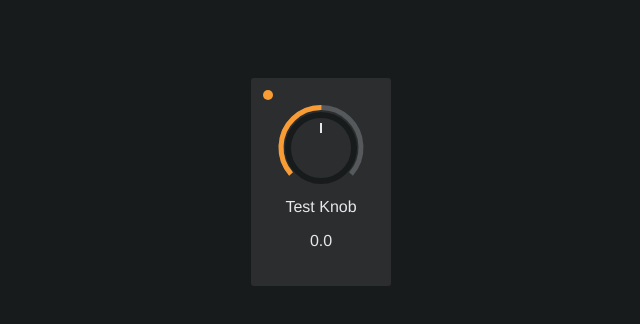
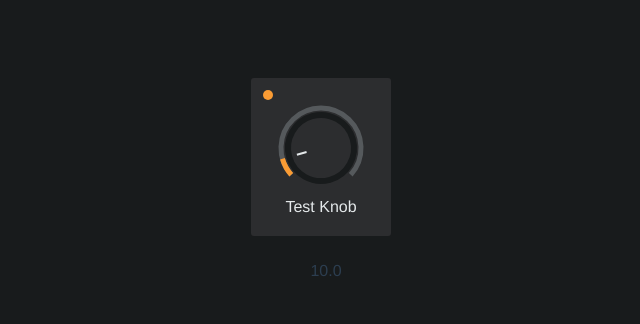
Before and after one commit to warrengalyen/polyforce, a Vue app: page / in a window 1280 px wide. Shown: the top 324 px of the page, without its empty margins (314-954 px from the left). Built offline with nearby package versions, Linux system fonts and the light colour scheme.

Commit message:
update and hook up knob component for testing

```diff
--- a/src/components/global/Control.vue
+++ b/src/components/global/Control.vue
@@ -92,7 +92,9 @@
             {{ knob.label }}
           </div>
         </div> -->
-        <knob bipolar></knob>
+        <knob :knob="knobData" v-model="value"></knob>
+
+        <p>{{ value.toFixed(1) }}</p>
       </div>
     </div>
   </div>
@@ -102,7 +104,6 @@
 export default {
   data() {
     return {
-      colorArray: ["#23CDE8", "#23F376", "#FFFB43", "#FA9C34", "#21CD92", "#ED31A2", "#E22"],
       effects: [
         {
           id: 0,
@@ -267,7 +268,18 @@ export default {
           // Knob method to update parameters based on the know rotation
           // selectedKnob.method(selectedKnob.rotation, selectedKnob.modifier);
         }
-      }
+      },
+      knobData: {
+        id: 0,
+        label: "Test Knob",
+        rotation: 0,
+        color: "#FA9C34",
+        active: true,
+        selected: false,
+        style: 1
+      },
+      options: [{ label: "one" }, { label: "two" }, { label: "three" }, { label: "four" }],
+      value: 10
     };
   },
   methods: {
@@ -367,4 +379,5 @@ export default {
 
 .knob-container {
   padding: 10px 0;
-}</style>
+}
+</style>
--- a/src/components/global/Knob.vue
+++ b/src/components/global/Knob.vue
@@ -2,114 +2,232 @@
   <div :class="['knob', 'style' + knob.style]">
     <div class="knob-active-light" :style="{ 'background-color': knob.active ? knob.color : '#888' }" @click="knob.active = !knob.active"></div>
     <div class="knob-dial" :style="{ color: knob.active ? knob.color : '#888' }">
-      <div class="dial-grip" :style="{ transform: 'translate(-50%,-50%) rotate(' + knob.rotation + 'deg)' }" @mousedown="handleMouseDown"></div>
+      <div class="knob-labels">
+        <div v-for="(option, index) in _options" :key="index" class="knob-label-anchor" :style="{ '--angle': option.angle }">
+          <div class="knob-label-tick"></div>
+          <div v-if="option.label" class="knob-label-text">
+            <div v-html="option.label" />
+          </div>
+        </div>
+      </div>
+      <div class="dial-grip" :style="{ transform: 'translate(-50%,-50%) rotate(' + rotation + 'deg)' }" @mousedown="handleMouseDown" @wheel="handleMouseWheel" @dblclick="handleDbClick"></div>
       <svg class="dial-svg" viewBox="0 0 100 100">
-        <path d="M20,76 A 40 40 0 1 1 80 76" fill="none" stroke="#55595C" />
-        <path d="M20,76 A 40 40 0 1 1 80 76" fill="none" :stroke="knob.active ? knob.color : '#888'" :style="{ 'stroke-dashoffset': 184 - 184 * ((knob.rotation * 1 + 132) / 264) }" />
+        <path :d="rangeArc" fill="none" stroke="#55595C" ref="path" />
+        <path :d="pathArc" fill="none" :stroke="knob.active ? knob.color : '#888'" />
       </svg>
     </div>
     <div class="knob-label" :style="{ color: knob.active ? '#E4E8EA' : '#888' }">
       {{ knob.label }}
-      <p>{{ value.toFixed(1) }}</p>
+
+      <!-- <p>{{ zeroPoint - rotation }}</p> -->
     </div>
   </div>
 </template>
 
 <script>
-// TODO return value between min/max
+// TODO return object property in option, like in Vuetify select
+// TODO handle mousewheel / touch / keypress / dbCLick / precision
+
+// knob constants;
+const RADIUS = 40;
+const MID_X = 50;
+const MID_Y = 50;
+
+import { clamp, scale, describeArc, polarToCartesian } from "@/utils";
 export default {
+  props: {
+    sensitivity: {
+      type: [Number, String],
+      default: 2
+    },
+    minValue: {
+      type: [Number, String],
+      default: 0
+    },
+    maxValue: {
+      type: [Number, String],
+      default: 100
+    },
+    value: null,
+    knob: {
+      type: Object,
+      required: true
+    },
+    options: {
+      type: [Array, String, Number],
+      validator: v => (Array.isArray(v) && v.length) || (Number.isInteger(v) && v > 0) // array of values or number of steps
+    },
+    default: {
+      // todo reset to default
+      type: [Number, String],
+      default: 0
+    },
+    minDeg: {
+      type: [String, Number],
+      default: -132,
+      validator: v => +v === +v // is numeric
+    },
+    maxDeg: {
+      type: [String, Number],
+      default: 132,
+      validator: v => +v === +v // is numeric
+    }
+  },
   data() {
     return {
       currentY: 0,
-      min: -100,
-      max: 100,
-      value: 0,
-      knob: {
-        id: 0,
-        label: "Test Knob",
-        rotation: -132,
-        color: "#FA9C34",
-        active: true,
-        selected: false,
-        style: 1
+      rotation: 0,
+      wheelResistance: 1, // mouse wheel sensitivity; more > slower (more accurate change)
+      _temp: 0 // keep init rotation value during mouse hold to calculate relative move change in steps mode
+    };
+  },
+  computed: {
+    pathArc() {
+      // return "M20,76 A 40 40 0 1 1 80 76";
+      return `M ${this.startArc.x} ${this.startArc.y} A ${RADIUS} ${RADIUS} 0 ${this.largeArc} ${this.sweep} ${this.endArc.x} ${this.endArc.y}`;
+    },
+    rangeArc() {
+      return describeArc(MID_X, MID_Y, RADIUS, this.minDeg, this.maxDeg);
+    },
+    zeroPoint() {
+      return scale(0, this.minValue, this.maxValue, this.minDeg, this.maxDeg);
+    },
+    valuePoint() {
+      return scale(this.value, this.minValue, this.maxValue, this.minDeg, this.maxDeg);
+    },
+    endArc() {
+      return polarToCartesian(MID_X, MID_Y, RADIUS, this.rotation);
+    },
+    startArc() {
+      return polarToCartesian(MID_X, MID_Y, RADIUS, this.zeroPoint);
+    },
+    largeArc() {
+      return this.zeroPoint - this.rotation < -180 ? 1 : 0;
+    },
+    sweep() {
+      return this.valuePoint > this.zeroPoint ? 1 : 0;
+    },
+    arcRange() {
+      const degrees = this.maxDeg - this.minDeg;
+      const options = Array.isArray(this.options) ? this.options.length : +this.options;
+      return degrees / (options - 1);
+    },
+    _options() {
+      if (!this.options) return null;
+      let options;
+      if (Array.isArray(this.options)) {
+        options = this.options;
+      } else {
+        // create array of empty object in options range
+        // Note: Array.fill() create references to the same object, we need array of multiple objects here
+        options = new Array(this.options);
+        for (let i = 0; i < this.options; i++) {
+          options[i] = {};
+        }
       }
-    };
+      return options.map(this.formatOption);
+    }
   },
   methods: {
     // utils
-    clampValue(val) {
-      //TODO dynamic values
-      var min = -132;
-      var max = 132;
-      return Math.min(Math.max(val, min), max);
+    rotationToValue(rotation) {
+      /*
+      convert fixed knob rotation value (from this.minDeg to this.maxDeg) to custom minValue/maxValue range
+      */
+      const value = scale(rotation, this.minDeg, this.maxDeg, this.minValue, this.maxValue);
+      this.$emit("input", value);
     },
-    normalizeValue(val) {
-      return (val - this.min) / (this.max - this.min);
-    },
-    scale(inputY, yRange, xRange) {
-      const [xMin, xMax] = xRange;
-      const [yMin, yMax] = yRange;
-      const percent = (inputY - yMin) / (yMax - yMin);
-      const outputX = percent * (xMax - xMin) + xMin;
-      return outputX;
-    },
-    rotationToValue() {
-      /*
-      convert fixed knob rotation value (from -132 to 132) to custom min/max range
-      */
-      const input = this.knob.rotation,
-        yRange = [-132, 132],
-        xRange = [this.min, this.max];
-      this.value = this.scale(input, yRange, xRange);
-    },
-    valueToRotation() {
-      // initialize knob position
-      const input = this.value,
-        xRange = [-132, 132],
-        yRange = [this.min, this.max];
-      this.knob.rotation = this.scale(input, yRange, xRange);
+    valueToRotation(val) {
+      return scale(val, this.minValue, this.maxValue, this.minDeg, this.maxDeg);
     },
     init() {
-      this.valueToRotation();
+      // initialize knob position
+      this.clearDrag();
+      this.rotation = this.valueToRotation(this.value);
     },
+
+    formatOption(o, i) {
+      o["angle"] = 180 + this.minDeg + Math.round(this.arcRange * i * 100) / 100;
+      return o;
+    },
+    // event handlers
+
     handleMouseMove(e) {
       if (!this.knob.selected) return;
-      console.log("mouse-move");
-      let rotation = this.knob.rotation;
+      // console.log("mouse-move");
+
+      let rotation = this.rotation;
+
       // Knob Rotation
-      if (e.pageY - this.currentY !== 0) {
-        this.knob.rotation -= e.pageY - this.currentY;
+      if (this.options) {
+        // let delta = Math.round((this.currentY - e.pageY) / this.arcRange) * this.arcRange + this.minDeg;
+        // snap to options values
+        let delta = Math.round((this.currentY - e.pageY) / this.arcRange) * this.arcRange;
+        rotation = this._temp + delta;
+      } else if (e.pageY - this.currentY !== 0) {
+        // free mode
+        rotation -= (e.pageY - this.currentY) * this.sensitivity;
+        this.currentY = e.pageY;
       }
-      this.currentY = e.pageY;
-      // Setting Max rotation
-      this.knob.rotation = this.clampValue(this.knob.rotation);
-      this.rotationToValue();
+      // Setting Min/Max rotation
+      this.updateDrag(rotation);
     },
     handleMouseUp(e) {
       console.log("mouse-up");
-      // this.currentY = 0;
+      this.currentY = e.pageY;
+      this._temp = 0;
       this.clearDrag();
     },
     handleMouseDown(e) {
       console.log("mouse-down");
       this.knob.selected = true;
       this.currentY = e.pageY;
+      this._temp = this.rotation;
       e.preventDefault();
       window.addEventListener("mousemove", this.handleMouseMove);
       window.addEventListener("mouseup", this.handleMouseUp);
+    },
+    handleMouseWheel(e) {
+      this.knob.selected = true;
+      this.clearDrag();
+      this.updateFromDrag(e.deltaY, this.wheelResistance);
+    },
+    handleDbClick() {
+      const rotation = this.valueToRotation(this.default);
+      this.updateDrag(rotation);
+    },
+    updateDrag(rotation) {
+      const clampValue = clamp(rotation, this.minDeg, this.maxDeg);
+      this.rotation = clampValue;
+      this.rotationToValue(clampValue);
     },
     clearDrag() {
       this.knob.selected = false;
       window.removeEventListener("mousemove", this.handleMouseMove);
       window.removeEventListener("mouseup", this.handleMouseUp);
+    },
+
+    updateFromDrag(dragAmount, resistance) {
+      let rotation;
+      if (this.options) {
+        // snap to options values
+        rotation = this.rotation - Math.sign(dragAmount) * this.arcRange;
+      } else {
+        rotation = this.rotation - dragAmount / resistance;
+      }
+      this.updateDrag(rotation);
     }
   },
   mounted() {
-    console.clear();
+    // console.clear();
     this.init();
+  },
+  beforeDestroy() {
+    this.clearDrag();
   }
 };
 </script>
+
 <style lang="scss" scoped>
 .knob {
   display: inline-block;
@@ -117,6 +235,7 @@ export default {
   padding: 20px;
   background-color: #2c2d2f;
   margin: 0 10px 10px 0;
+  position: relative;
 
   &.style1 {
     .dial-grip {
@@ -128,6 +247,7 @@ export default {
         position: absolute;
         top: 5px;
         left: 50%;
+
         height: 10px;
         background-color: #e4e8ea;
       }
@@ -175,12 +295,14 @@ export default {
     position: absolute;
     top: 12px;
     left: 12px;
+
     height: 10px;
     width: 10px;
     border-radius: 100%;
   }
 
   &-dial {
+    position: relative;
     height: 100px;
     width: 100px;
     text-align: left !important;
@@ -221,4 +343,53 @@ export default {
     transition: stroke 0.3s cubic-bezier(0, 0, 0.24, 1);
   }
 }
+
+/*
+options labels
+*/
+.knob-labels {
+  width: 100%;
+  height: 100%;
+  position: absolute;
+  top: 0;
+  left: 0;
+  font-size: 1rem;
+}
+
+.knob-label-tick {
+  transform-origin: center center;
+  width: 2px;
+  height: 10px;
+  position: absolute;
+  top: 75%;
+  left: 50%;
+  transform: translateX(-50%);
+  background: #aaa;
+}
+
+.knob-label-anchor {
+  position: absolute;
+  left: 50%;
+  top: 50%;
+  height: 50%;
+  word-break: keep-all;
+  white-space: nowrap;
+  transform-origin: top left;
+  z-index: 1;
+  transform: rotate(calc(var(--angle) * 1deg));
+}
+
+.knob-label-text {
+  color: #fff;
+  transform-origin: center center;
+  margin: 0.7em;
+  width: 1em;
+  height: 1em;
+  line-height: 1em;
+  position: absolute;
+  cursor: pointer;
+  top: 100%;
+  transform: translate(-100%, -20%) rotate(calc(var(--angle) * -1deg));
+  font-size: 0.7em;
+}
 </style>
--- /dev/null
+++ b/src/utils/index.js
@@ -0,0 +1,42 @@
+export function clamp(x, min, max) {
+  return Math.min(Math.max(x, min), max);
+}
+
+export function scale(x, inMin, inMax, outMin, outMax) {
+  // map a value (x) from one range (in minValue/maxValue) onto another (out minValue/maxValue)
+  return ((x - inMin) * (outMax - outMin)) / (inMax - inMin) + outMin;
+}
+
+export function polarToCartesian(centerX, centerY, radius, angleInDegrees) {
+  var angleInRadians = ((angleInDegrees - 90) * Math.PI) / 180.0;
+
+  return {
+    x: centerX + radius * Math.cos(angleInRadians),
+    y: centerY + radius * Math.sin(angleInRadians)
+  };
+}
+
+export function describeArc(x, y, radius, startAngle, endAngle) {
+  var start = polarToCartesian(x, y, radius, endAngle);
+  var end = polarToCartesian(x, y, radius, startAngle);
+
+  var largeArcFlag = endAngle - startAngle <= 180 ? "0" : "1";
+
+  var d = ["M", end.x, end.y, "A", radius, radius, 0, largeArcFlag, 1, start.x, start.y].join(" ");
+
+  return d;
+}
+
+export function debounce(func, wait = 100) {
+  let timeout;
+  return function (...args) {
+    clearTimeout(timeout);
+    timeout = setTimeout(() => {
+      func.apply(this, args);
+    }, wait);
+  };
+}
+
+export function roundToNearest(num, val) {
+  return Math.round(num / val) * val;
+}
```
